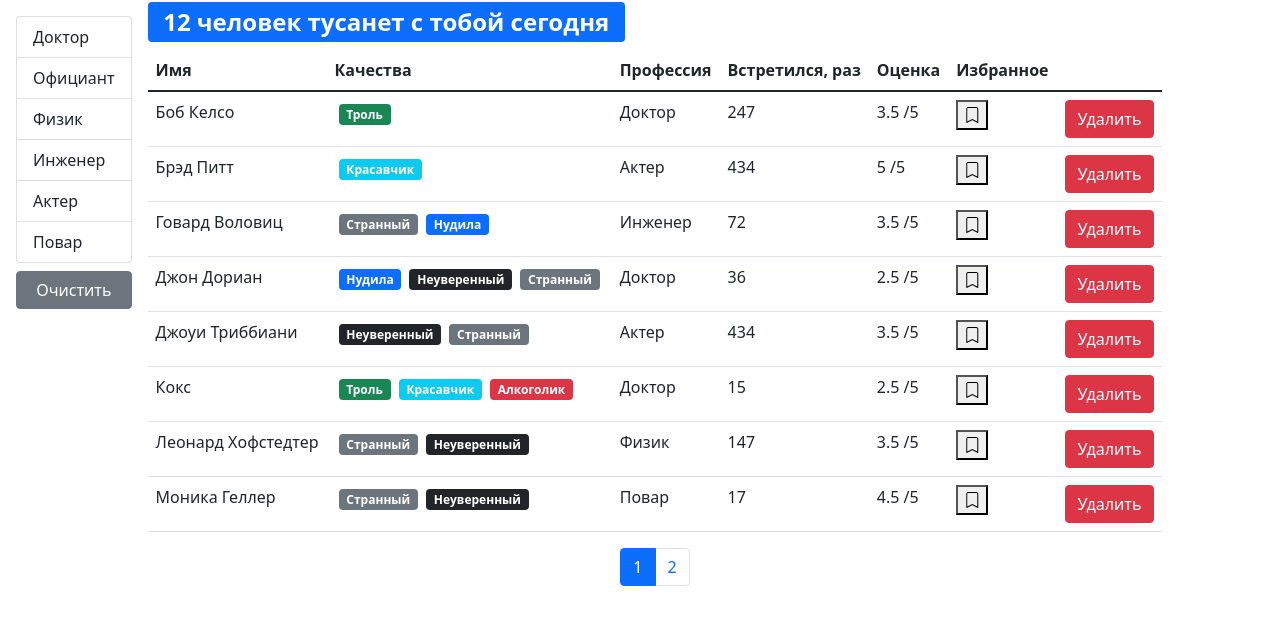
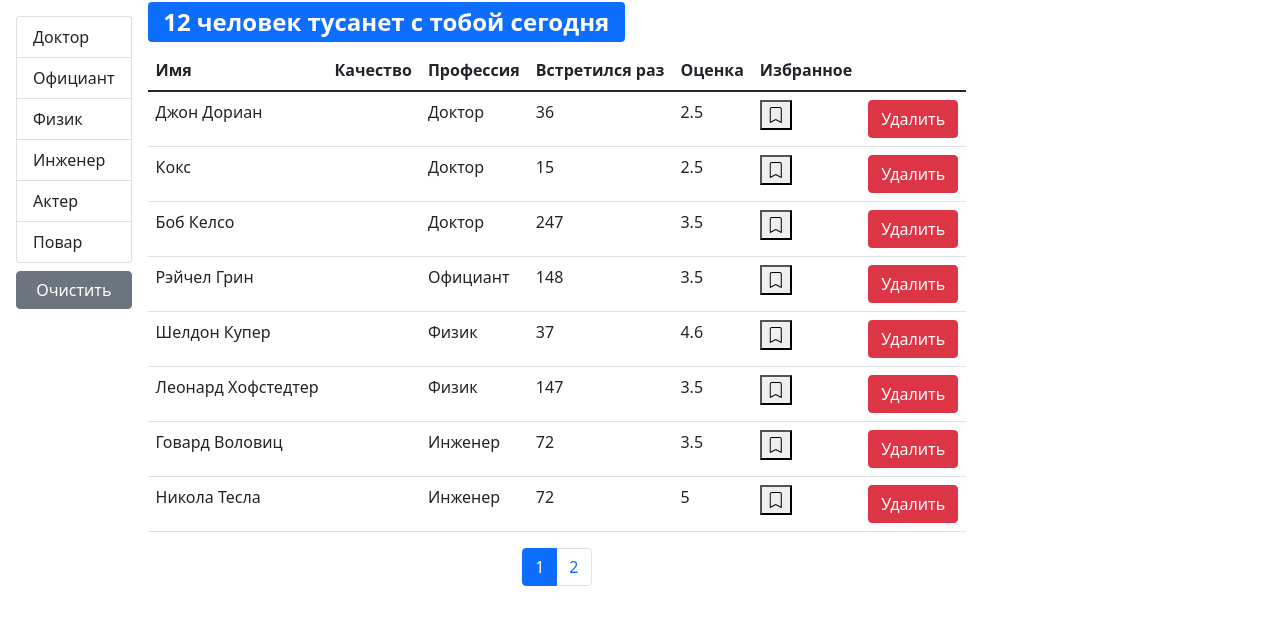
Before and after one commit to E1ectRoman/kursovaya, a React (Create React App) app: page /users in a window 1280 px wide. Shown: the top 624 px of the page. Built offline with nearby package versions, Linux system fonts and the light colour scheme.

Commit message:
7й урок посмотрел 7видео

```diff
--- a/src/app/App.js
+++ b/src/app/App.js
@@ -20,7 +20,6 @@
         return user;
       })
     );
-        console.log(id);
   };
   return (
     <div>
--- /dev/null
+++ b/src/app/components/tableBody.jsx
@@ -0,0 +1,34 @@
+import React from 'react';
+import PropTypes from "prop-types";
+import _ from 'lodash'
+
+const TableBody = ({data, columns}) => {
+  const renderContent = (item, column) => {
+    if (columns[column].component) {
+      const component = columns[column].component
+      if (typeof component === 'function') {
+        return component(item)
+      }
+      return component
+    }
+    return _.get(item, columns[column].path)
+  }
+
+  return (
+    <tbody>
+    {data.map((item) =>
+      <tr key={item._id}>
+        {Object.keys(columns).map((column) =>
+          <td key={column}>
+            {renderContent(item, column)}
+          </td>)}
+      </tr>)}
+    </tbody>
+  );
+};
+TableBody.propTypes = {
+  data: PropTypes.array.isRequired,
+  columns: PropTypes.object.isRequired
+}
+
+export default TableBody;
--- /dev/null
+++ b/src/app/components/tableHeader.jsx
@@ -0,0 +1,50 @@
+import React from 'react';
+import PropTypes from "prop-types";
+
+const TableHeader = ({onSort, selectedSort, columns}) => {
+  const handleSort = (item) => {
+    if (selectedSort.path === item) {
+      onSort({
+        ...selectedSort,
+        order: selectedSort.order === 'asc' ? 'desc' : 'asc'
+      })
+    } else {
+      onSort({path: item, order: 'asc'})
+    }
+  }
+
+  return (
+    <thead>
+    <tr>
+      {Object.keys(columns).map((column) => (
+        <th
+          key={column}
+          onClick={columns[column].path
+            ? () => handleSort(columns[column].path)
+            : undefined
+          }
+          {...{role: columns[column].path && 'button'}}
+          scope="col"
+        >
+          {columns[column].name}
+        </th>
+      ))}
+
+      {/*<th onClick={() => handleSort('name')} scope="col">Имя</th>*/}
+      {/*<th scope="col">Качества</th>*/}
+      {/*<th onClick={() => handleSort('profession.name')} scope="col">Профессия</th>*/}
+      {/*<th onClick={() => handleSort('completedMeetings')} scope="col">Встретился, раз</th>*/}
+      {/*<th onClick={() => handleSort('rate')} scope="col">Оценка</th>*/}
+      {/*<th onClick={() => handleSort('bookmark')} scope="col">Избранное</th>*/}
+      {/*<th/>*/}
+    </tr>
+    </thead>
+  );
+};
+TableHeader.propTypes = {
+  onSort: PropTypes.func.isRequired,
+  selectedSort: PropTypes.object.isRequired,
+  columns: PropTypes.object.isRequired,
+}
+
+export default TableHeader;
--- a/src/app/components/userTable.jsx
+++ b/src/app/components/userTable.jsx
@@ -1,26 +1,48 @@
 import React from 'react';
 import User from "./user";
 import PropTypes from "prop-types";
+import TableHeader from "./tableHeader";
+import TableBody from "./tableBody";
+import Bookmark from "./bookmark";
+import BookMark from "./bookmark";
+import user from "./user";
 
-const UserTable = ({users, onSort, ...rest}) => {
+
+const UserTable = ({users, onSort, selectedSort, onToggleBookMark, onDelete, ...rest}) => {
+  const columns = {
+    name: {path: 'name', name: 'Имя'},
+    qualities: {name: 'Качество'},
+    profession: {path: 'profession.name', name: 'Профессия'},
+    completedMeetings: {path: 'completedMeetings', name: 'Встретился раз'},
+    rate: {path: 'rate', name: 'Оценка'},
+    bookmark: {
+      path: 'bookmark', name: 'Избранное',
+      component: (user) => (
+        <BookMark status={user.bookmark}
+                  onClick={() => onToggleBookMark(user._id)}
+        />
+      )
+    },
+    delete: {
+      component: (user) => (
+        <button
+          onClick={() => onDelete(user._id)}
+          className="btn btn-danger"
+        >
+          Удалить
+        </button>
+      )
+    },
+  }
   return (
     <table className="table">
-      <thead>
-      <tr>
-        <th onClick={() => onSort('name')} scope="col">Имя</th>
-        <th scope="col">Качества</th>
-        <th onClick={() => onSort('profession.name')} scope="col">Профессия</th>
-        <th onClick={() => onSort('completedMeetings')} scope="col">Встретился, раз</th>
-        <th onClick={() => onSort('rate')} scope="col">Оценка</th>
-        <th onClick={() => onSort('bookmark')} scope="col">Избранное</th>
-        <th/>
-      </tr>
-      </thead>
-      <tbody>
-      {users.map((user) => (
-        <User {...rest} {...user} key={user._id}/>
-      ))}
-      </tbody>
+      <TableHeader {...{onSort, selectedSort, columns}}/>
+      <TableBody {...{columns, data: users}}/>
+      {/*<tbody>*/}
+      {/*{users.map((user) => (*/}
+      {/*  <User {...rest} {...user} key={user._id}/>*/}
+      {/*))}*/}
+      {/*</tbody>*/}
     </table>
   );
 }
@@ -28,6 +50,9 @@
 UserTable.propTypes = {
   users: PropTypes.array.isRequired,
   onSort: PropTypes.func.isRequired,
+  selectedSort: PropTypes.object.isRequired,
+  onToggleBookMark: PropTypes.func.isRequired,
+  onDelete: PropTypes.func.isRequired,
 }
 
 
--- a/src/app/components/users.jsx
+++ b/src/app/components/users.jsx
@@ -26,11 +26,7 @@
     setSelectedProf(item);
   };
   const handleSort = (item) => {
-    if (sortBy.iter === item) {
-      setSortBy((prevState) => ({...prevState, order: prevState.order === 'asc' ? 'desc' : 'asc'}))
-    } else {
-      setSortBy({iter: item, order: 'asc'})
-    }
+    setSortBy(item)
   }
 
   const handlePageChange = (pageIndex) => {
@@ -45,7 +41,7 @@
     : allUsers;
 
   const count = filteredUsers.length;
-  const sortedUsers = _.orderBy(filteredUsers, [sortBy.iter], [sortBy.order])
+  const sortedUsers = _.orderBy(filteredUsers, [sortBy.path], [sortBy.order])
   const usersCrop = paginate(sortedUsers, currentPage, pageSize);
   const clearFilter = () => {
     setSelectedProf();
@@ -72,7 +68,11 @@
       <div className="d-flex flex-column">
         <SearchStatus length={count}/>
         {count > 0 && (
-          <UserTable users={usersCrop} onSort={handleSort} {...rest}/>
+          <UserTable users={usersCrop}
+                     selectedSort={sortBy}
+                     onSort={handleSort}
+                     {...rest}
+          />
         )}
         <div className="d-flex justify-content-center">
           <Pagination
```
Lines whose indentation alone changed are shown as unchanged.
